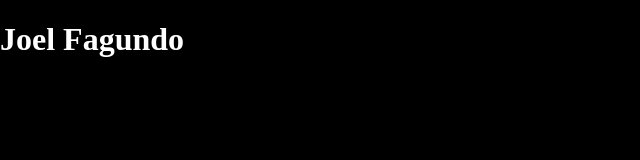
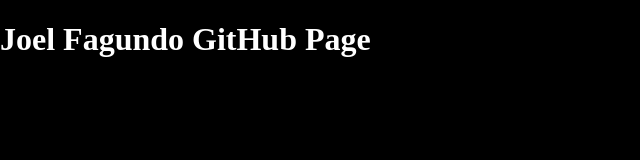
Before and after one commit to alivepages/alivepages.github.io, a plain HTML site: page index.html in a window 1280 px wide. Shown: the whole page, without its empty margins (0-640 px from the left). Drawn offline with Linux system fonts and the light colour scheme.

Commit message:
title change

```diff
--- a/index.html
+++ b/index.html
@@ -7,7 +7,7 @@
    </head>
    <body>
       <div id="app-container">
-        <h1>Joel Fagundo</h1>
+        <h1>Joel Fagundo GitHub Page</h1>
       </div>
    </body>
 </html>
```
